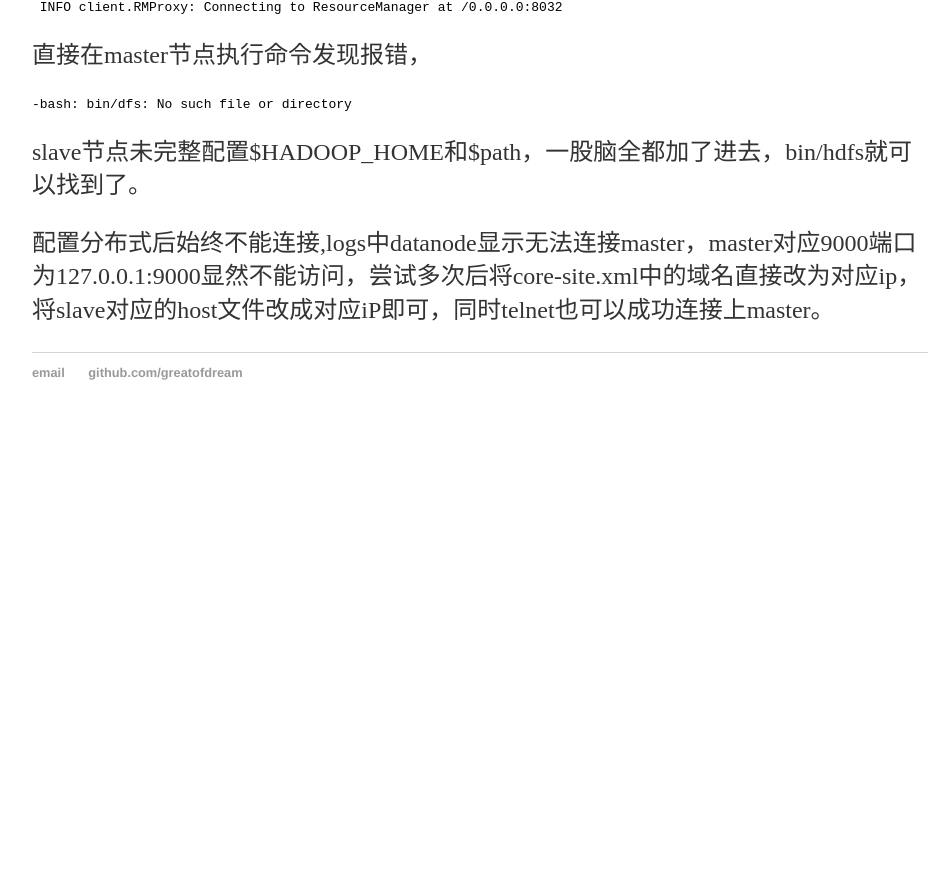
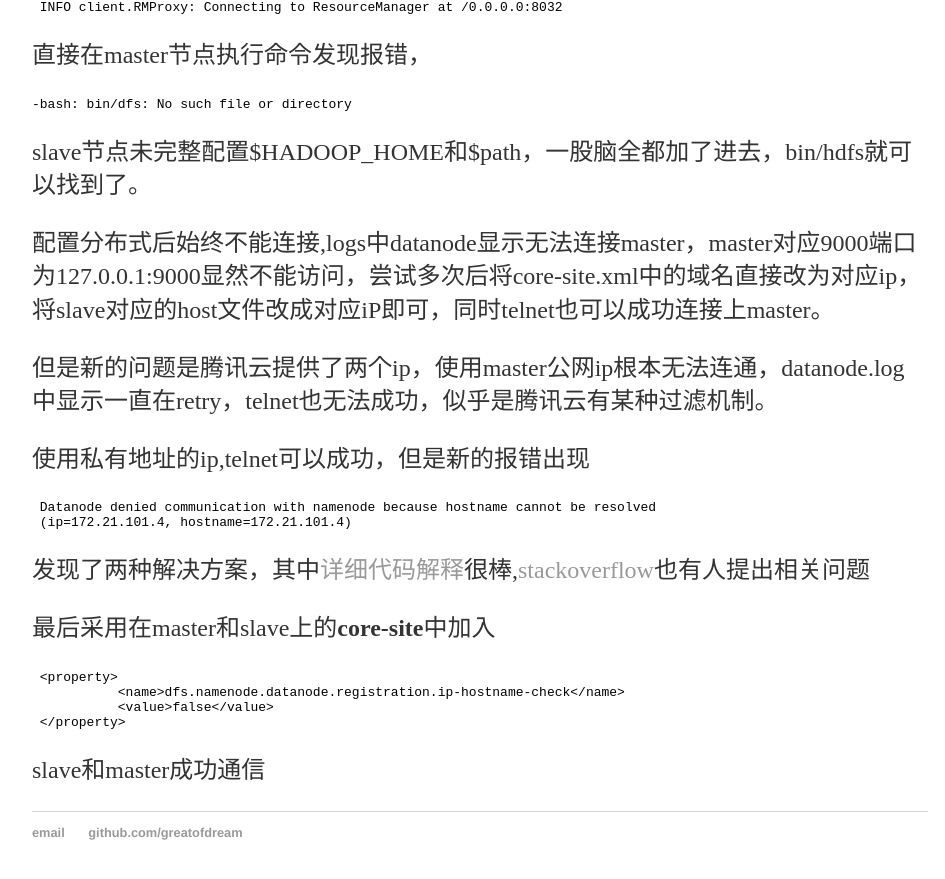
Before and after one commit to greatofdream/greatofdream.github.io, a Jekyll site: the page built from _posts/2019-10-04-hadoop.md, in a window 1280 px wide and 900 px high, scrolled down 1156 px. Shown: the top 879 px of the window, without its empty margins (160-1105 px from the left). Built offline with Jekyll 4.4.1, drawn with Linux system fonts in a browser that asks for light colours; before the commit the page ends 1596 px from its top, so only the background shows below that.

Commit message:
Update 2019-10-04-hadoop.md

````diff
--- a/_posts/2019-10-04-hadoop.md
+++ b/_posts/2019-10-04-hadoop.md
@@ -52,3 +52,22 @@ ls -s /usr/bin/java /bin/java
 slave节点未完整配置$HADOOP_HOME和$path，一股脑全都加了进去，bin/hdfs就可以找到了。
 
 配置分布式后始终不能连接,logs中datanode显示无法连接master，master对应9000端口为127.0.0.1:9000显然不能访问，尝试多次后将core-site.xml中的域名直接改为对应ip，将slave对应的host文件改成对应iP即可，同时telnet也可以成功连接上master。
+
+但是新的问题是腾讯云提供了两个ip，使用master公网ip根本无法连通，datanode.log中显示一直在retry，telnet也无法成功，似乎是腾讯云有某种过滤机制。
+
+使用私有地址的ip,telnet可以成功，但是新的报错出现
+```
+ Datanode denied communication with namenode because hostname cannot be resolved
+ (ip=172.21.101.4, hostname=172.21.101.4)
+ ```
+
+ 发现了两种解决方案，其中[详细代码解释]()很棒,[stackoverflow](https://stackoverflow.com/questions/27195466/hdfs-datanode-denied-communication-with-namenode-because-hostname-cannot-be-reso)也有人提出相关问题
+
+ 最后采用在master和slave上的**core-site**中加入
+ ```
+ <property>
+           <name>dfs.namenode.datanode.registration.ip-hostname-check</name>
+           <value>false</value>
+ </property>
+ ```
+slave和master成功通信
````
